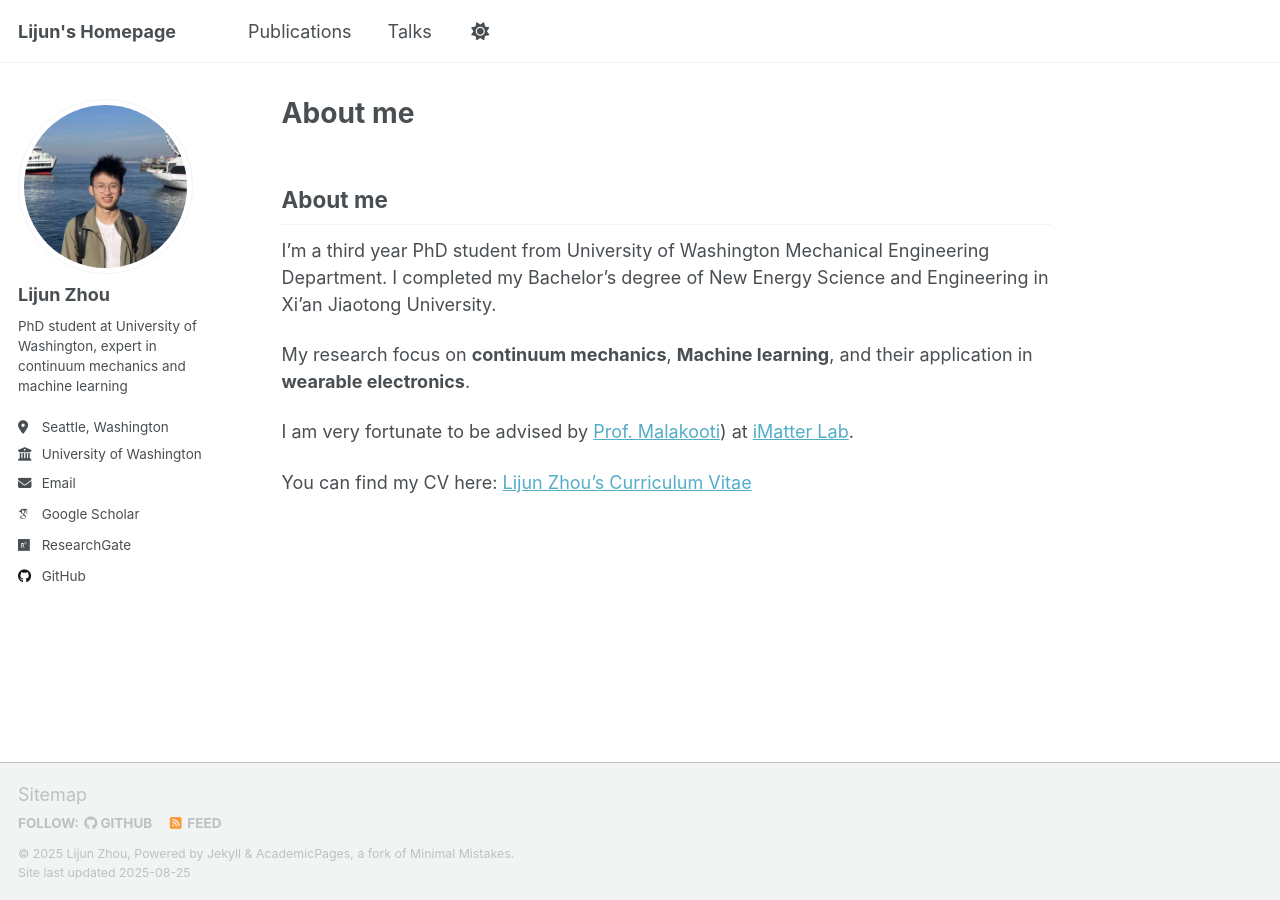
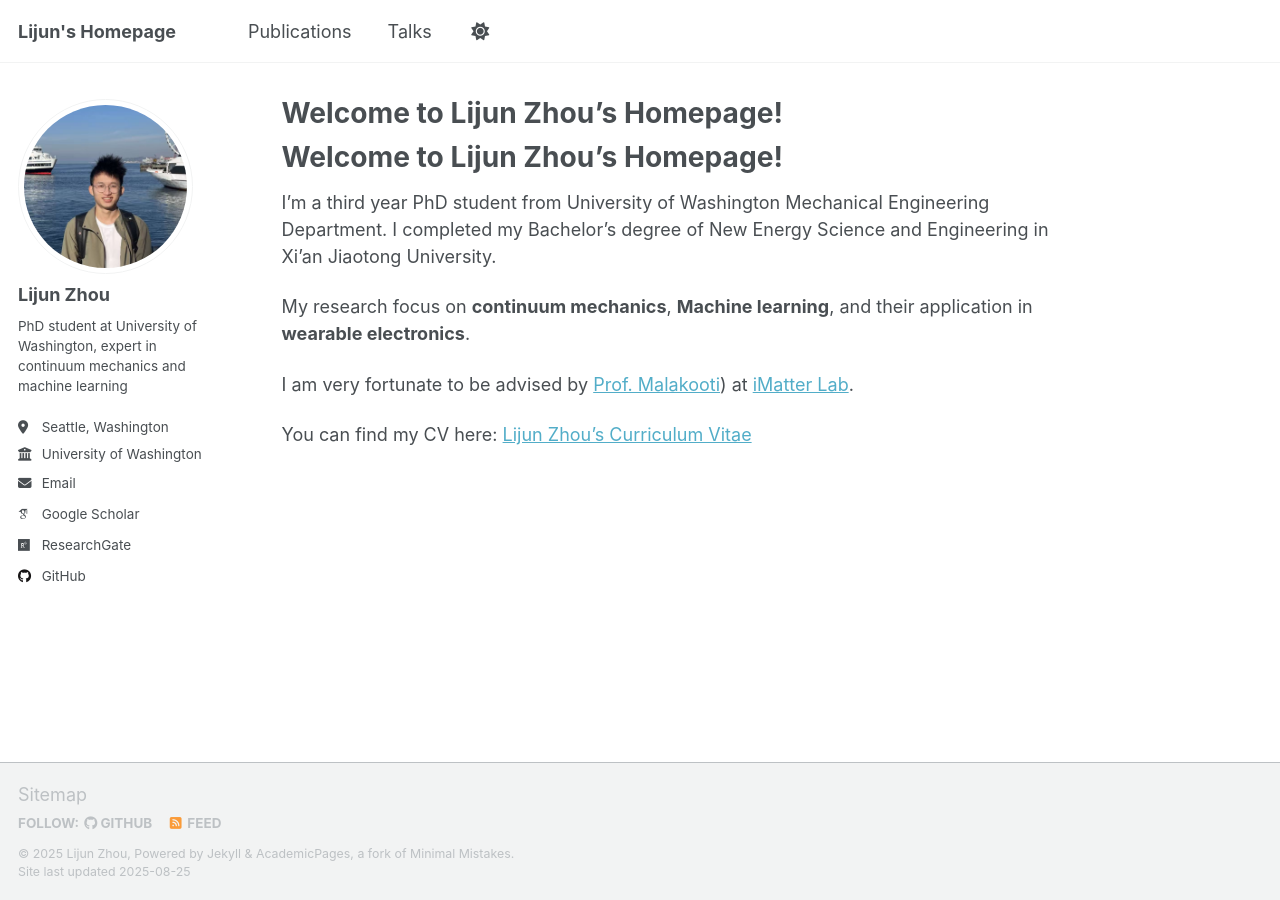
Before and after one commit to zdxbll/zdxbll, a Jekyll site: the page built from _pages/about.md, in a window 1280 px wide. Built offline with Jekyll 4.4.1, drawn with Linux system fonts in a browser that asks for light colours; some web fonts are replaced; a script that is not in the unit is left out; our own code applies the rules of GitHub Pages for plain Markdown files.

Commit message:
Revise about page with welcome message

```diff
--- a/_pages/about.md
+++ b/_pages/about.md
@@ -7,7 +7,7 @@ redirect_from:
   - /about.html
 ---
 
-## About me
+# Welcome to Lijun Zhou's Homepage!
 
 I'm a third year PhD student from University of Washington Mechanical Engineering Department. I completed my Bachelor's degree of New Energy Science and Engineering in Xi’an Jiaotong University.
 
```
